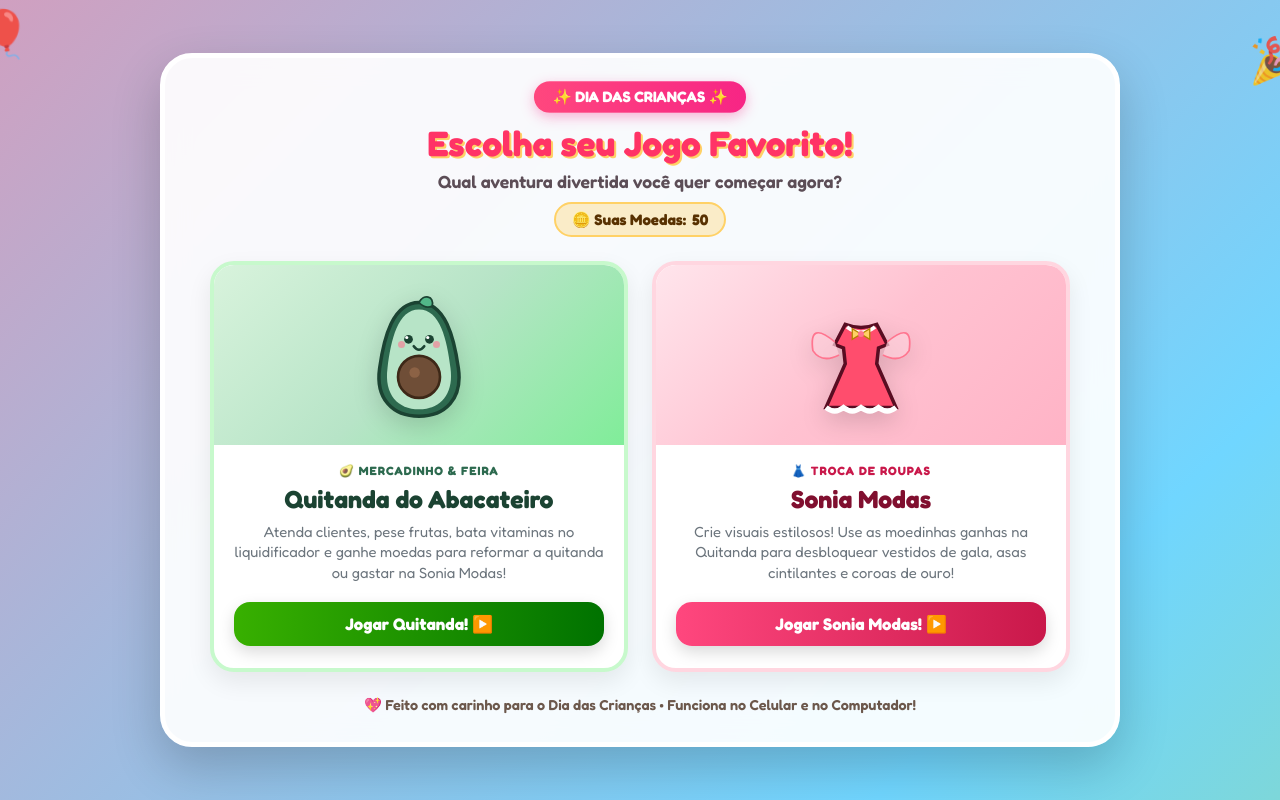
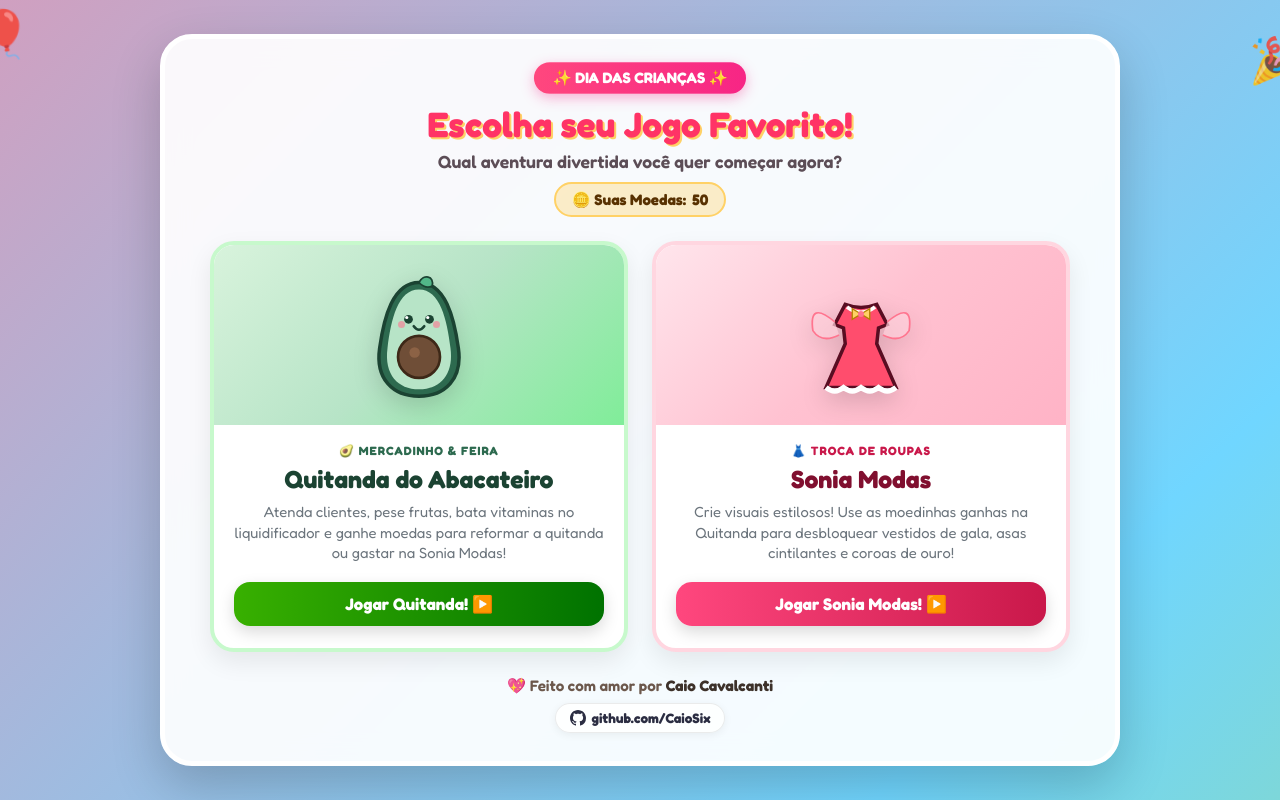
Before and after one commit to CaioSix/DiaDasCriancas, a website: page index.html in a window 1280 px wide. Shown: the top 800 px of the page. Drawn offline with Linux system fonts and the light colour scheme.

Commit message:
chore: adicionar creditos e link para o GitHub no rodape

```diff
--- a/index.html
+++ b/index.html
@@ -250,10 +250,47 @@
     /* Rodapé */
     .portal-footer {
       margin-top: 24px;
-      font-size: 0.9rem;
+      font-size: 0.95rem;
       color: #6c584c;
       font-weight: 600;
       text-align: center;
+      display: flex;
+      flex-direction: column;
+      align-items: center;
+      gap: 8px;
+    }
+
+    .portal-footer strong {
+      color: #3d312a;
+    }
+
+    .footer-git a {
+      display: inline-flex;
+      align-items: center;
+      gap: 6px;
+      color: #2b2d42;
+      text-decoration: none;
+      font-size: 0.85rem;
+      font-weight: 700;
+      background: rgba(255, 255, 255, 0.85);
+      padding: 6px 14px;
+      border-radius: 20px;
+      box-shadow: 0 2px 8px rgba(0, 0, 0, 0.06);
+      border: 1px solid rgba(0, 0, 0, 0.08);
+      transition: all 0.2s ease;
+    }
+
+    .footer-git a:hover {
+      background: #2b2d42;
+      color: #ffffff;
+      transform: translateY(-2px);
+      box-shadow: 0 4px 12px rgba(43, 45, 66, 0.25);
+    }
+
+    .git-icon {
+      width: 16px;
+      height: 16px;
+      fill: currentColor;
     }
 
     /* Balões Decorativos de Fundo */
@@ -359,7 +396,15 @@
 
     <!-- Rodapé -->
     <footer class="portal-footer">
-      💖 Feito com carinho para o Dia das Crianças • Funciona no Celular e no Computador!
+      <span>💖 Feito com amor por <strong>Caio Cavalcanti</strong></span>
+      <div class="footer-git">
+        <a href="https://github.com/CaioSix" target="_blank" rel="noopener noreferrer" title="Ver GitHub de Caio Cavalcanti">
+          <svg class="git-icon" viewBox="0 0 24 24">
+            <path d="M12 0C5.37 0 0 5.37 0 12c0 5.31 3.435 9.795 8.205 11.385.6.105.825-.255.825-.57 0-.285-.015-1.23-.015-2.235-3.015.555-3.795-.735-4.035-1.41-.135-.345-.72-1.41-1.23-1.695-.42-.225-1.02-.78-.015-.795.945-.015 1.62.87 1.845 1.23 1.08 1.815 2.805 1.305 3.495.99.105-.78.42-1.305.765-1.605-2.67-.3-5.46-1.335-5.46-5.925 0-1.305.465-2.385 1.23-3.225-.12-.3-.54-1.53.12-3.18 0 0 1.005-.315 3.3 1.23.96-.27 1.98-.405 3-.405s2.04.135 3 .405c2.295-1.56 3.3-1.23 3.3-1.23.66 1.65.24 2.88.12 3.18.765.84 1.23 1.905 1.23 3.225 0 4.605-2.805 5.625-5.475 5.925.435.375.81 1.095.81 2.22 0 1.605-.015 2.895-.015 3.3 0 .315.225.69.825.57A12.02 12.02 0 0024 12c0-6.63-5.37-12-12-12z"/>
+          </svg>
+          github.com/CaioSix
+        </a>
+      </div>
     </footer>
 
   </main>
```
